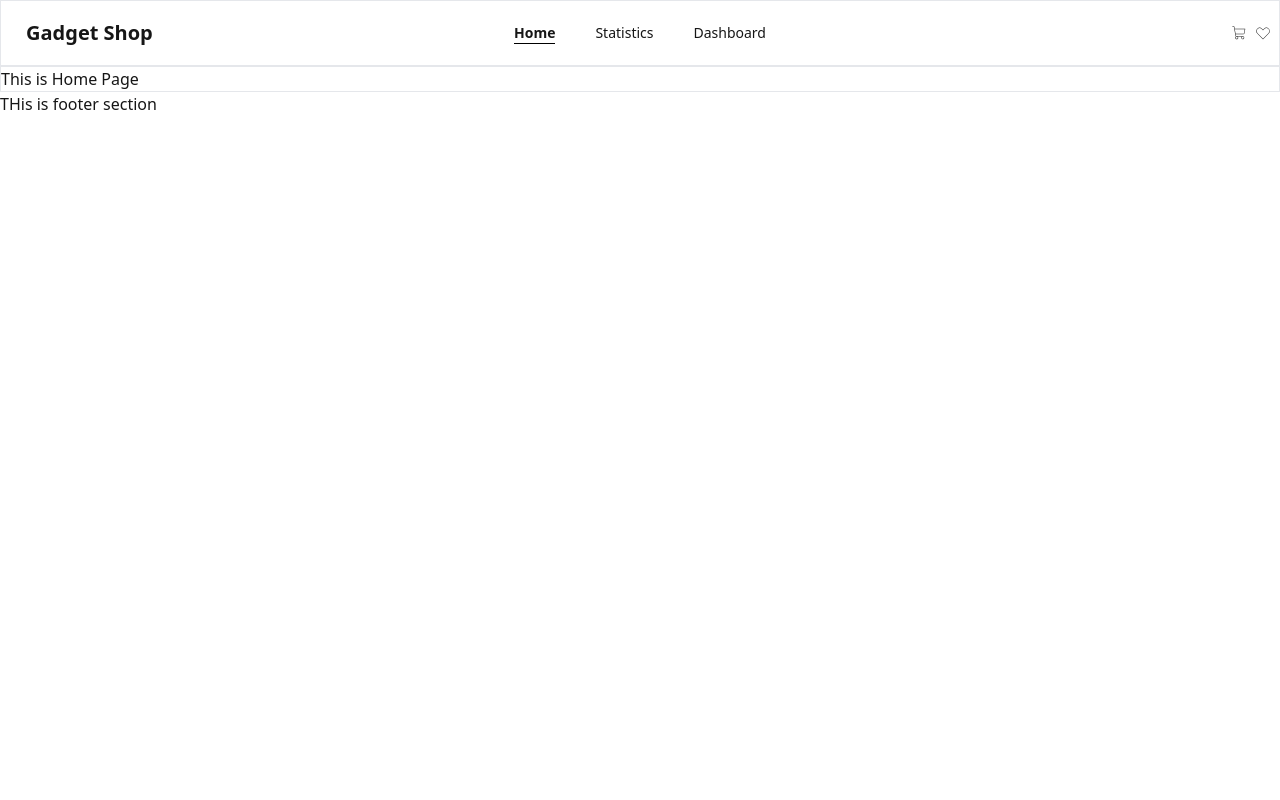
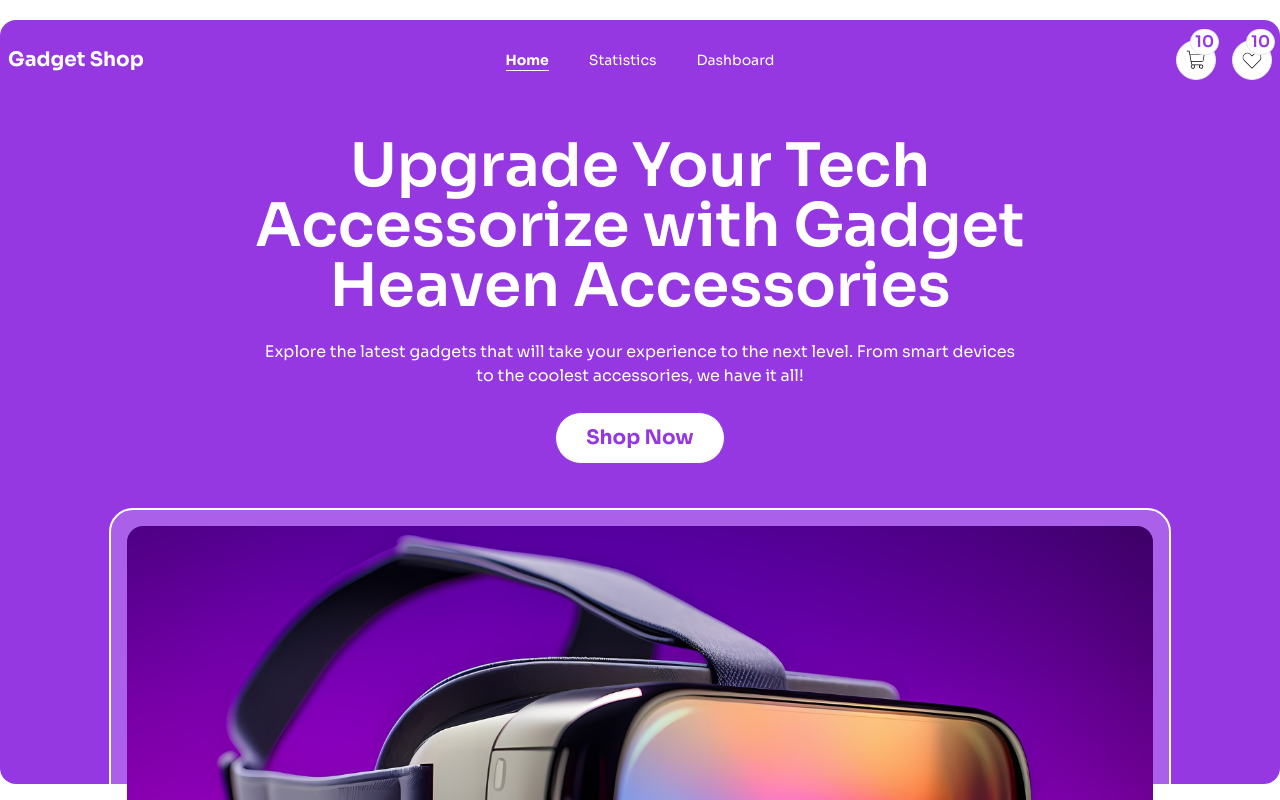
Before and after one commit to programming-hero-web-course-4/b10a8-gadget-heaven-abdullah107189, a React (Vite) app: page / in a window 1280 px wide. Shown: the top 800 px of the page. Built offline with nearby package versions, Linux system fonts and the light colour scheme.

Commit message:
added navbar section

```diff
--- a/src/Components/Banner/Banner.jsx
+++ b/src/Components/Banner/Banner.jsx
@@ -1,7 +1,17 @@
+import bgImage from '../../assets/banner.jpg'
 const Banner = () => {
     return (
-        <div>
-            <h1>This is banner section</h1>
+        <div className=''>
+            <div className="bgPink py-10 pb-[320px] relative -top-1 rounded-b-2xl">
+                <div className="w-3/4 mx-auto space-y-6 text-center text-white">
+                    <h1 className="text-6xl font-semibold">Upgrade Your Tech Accessorize with Gadget Heaven Accessories</h1>
+                    <p className="w-4/5 mx-auto">Explore the latest gadgets that will take your experience to the next level. From smart devices to the coolest accessories, we have it all!</p>
+                    <button className="pinkOutletBtn">Shop Now</button>
+                </div>
+            </div>
+            <div className='w-[1062px] h-[563px] mx-auto p-4 rounded-3xl bg-white/20 border-2 border-white relative -top-[280px]'>
+                <img className='w-full h-full object-cover rounded-2xl' src={bgImage} alt="" />
+            </div>
         </div>
     );
 };
--- a/src/Components/Navbar/Navbar.css
+++ b/src/Components/Navbar/Navbar.css
@@ -1,4 +1,4 @@
 .active {
-    border-bottom: 1px solid black;
+    border-bottom: 1px solid white;
     font-weight: 700;
 }
--- a/src/Components/Navbar/Navbar.jsx
+++ b/src/Components/Navbar/Navbar.jsx
@@ -1,16 +1,25 @@
 import { PiHeartStraightThin, PiShoppingCartThin } from "react-icons/pi";
-import { NavLink } from "react-router-dom";
+import { NavLink, useLocation } from "react-router-dom";
 import './Navbar.css'
+import { useEffect, useState } from "react";
 const Navbar = () => {
+    const [nowLocation, setNowLocation] = useState('/')
+    const location = useLocation()
+    useEffect(() => {
+        setNowLocation(location.pathname)
+    }, [location.pathname])
+
+    // nav bar category
     const li =
         <div className="flex gap-10">
             <NavLink className={({ isActive }) => isActive ? "active" : ""} to={'/'}>Home</NavLink>
-            <NavLink className={({ isActive }) => isActive ? "active" : ""} to={'/statistics'}>Statistics</NavLink>
-            <NavLink className={({ isActive }) => isActive ? "active" : ""} to={'/dashboard'}>Dashboard</NavLink>
+            <NavLink className={({ isActive }) => isActive ? `${nowLocation === '/' ? '' : 'bg-white border-b !border-black'} active` : ""} to={'/statistics'}>Statistics</NavLink>
+            <NavLink className={({ isActive }) => isActive ? `${nowLocation === '/' ? '' : 'bg-white border-b !border-black'} active` : ""} to={'/dashboard'}>Dashboard</NavLink>
         </div>
     return (
-        <div className="">
-            <div className="navbar bg-base-100 max-w-[1440px] mx-auto border">
+        <div className={`${nowLocation === '/' ? ' mt-5' : 'bg-white'}`}>
+            {/* <div className="mt-5"> */}
+            < div className={`${nowLocation === '/' ? 'bgPink text-white rounded-t-2xl' : 'bg-white'} py-5 px-2 navbar bg-base-100 max-w-[1440px] mx-auto`} >
                 <div className="navbar-start">
                     <div className="dropdown">
                         <div tabIndex={0} role="button" className="btn btn-ghost lg:hidden">
@@ -33,7 +42,7 @@ const Navbar = () => {
                             {li}
                         </ul>
                     </div>
-                    <a className="btn btn-ghost text-xl">Gadget Shop</a>
+                    <a href="/" className="font-bold text-xl">Gadget Shop</a>
                 </div>
                 <div className="navbar-center hidden lg:flex">
                     <ul className="menu menu-horizontal px-1">
@@ -41,14 +50,24 @@ const Navbar = () => {
                     </ul>
                 </div>
                 <div className="navbar-end">
-                    <div className="flex gap-2">
-                        <button><PiShoppingCartThin /></button>
-                        <button><PiHeartStraightThin /></button>
+                    <div className="flex gap-4">
+                        <button className="relative w-10 h-10 p-2 px-2 bg-white border rounded-full  text-black ">
+                            <PiShoppingCartThin className="w-full h-full z-20"></PiShoppingCartThin>
+                            <div className={`absolute -top-3 -right-1 ${nowLocation === '/' ? 'bg-white pink border' : 'border'} rounded-full`}>
+                                <span className=" font-semibold p-1">10</span>
+                            </div>
+                        </button>
+                        <button className="relative w-10 h-10 p-2 px-2 bg-white border rounded-full  text-black ">
+                            <PiHeartStraightThin className="w-full h-full"></PiHeartStraightThin>
+                            <div className={`absolute -top-3 -right-1 ${nowLocation === '/' ? 'bg-white  pink border' : 'border'} rounded-full`}>
+                                <span className=" font-semibold p-1">10</span>
+                            </div>
+                        </button>
                     </div>
                 </div>
-            </div>
+            </div >
 
-        </div>
+        </div >
     );
 };
 
--- a/src/MainLayout/Main.jsx
+++ b/src/MainLayout/Main.jsx
@@ -3,9 +3,9 @@ import Footer from "../Components/Footer/Footer";
 import Navbar from "../Components/Navbar/Navbar";
 const Main = () => {
     return (
-        <div className=" ">
+        <div className="sora-font">
             <Navbar></Navbar>
-            <div className="max-w-[1440px] mx-auto border">
+            <div className="max-w-[1440px] mx-auto">
                 <Outlet></Outlet>
             </div>
             <Footer></Footer>
--- a/src/Pages/Home/Home.jsx
+++ b/src/Pages/Home/Home.jsx
@@ -1,7 +1,9 @@
+import Banner from "../../Components/Banner/Banner";
+
 const Home = () => {
     return (
         <div>
-            <h1>This is Home Page</h1>
+            <Banner></Banner>
         </div>
     );
 };
--- a/src/Pages/Statistics/Statistics.jsx
+++ b/src/Pages/Statistics/Statistics.jsx
@@ -1,6 +1,6 @@
 const Statistics = () => {
     return (
-        <div>
+        <div className="bgPink">
             <h1>Statistics section</h1>
         </div>
     );
--- a/src/index.css
+++ b/src/index.css
@@ -1,6 +1,18 @@
+@import url('https://fonts.googleapis.com/css2?family=Sora:wght@100..800&display=swap');
 @tailwind base;
 @tailwind components;
 @tailwind utilities;
+
+.sora-font {
+  font-family: "Sora", sans-serif;
+  font-optical-sizing: auto;
+}
+
+body {
+  box-sizing: border-box;
+  margin: 0;
+  padding: 0;
+}
 
 @layer utilities {
   .pink {
@@ -10,4 +22,14 @@
   .bgPink {
     background-color: #9538E2;
   }
+
+  .pinkOutletBtn {
+    border: 1px solid #9538E2;
+    border-radius: 32px;
+    background-color: white;
+    color: #9538E2;
+    font-size: 20px;
+    font-weight: 700;
+    padding: 10px 30px 10px 30px;
+  }
 }
--- a/tailwind.config.js
+++ b/tailwind.config.js
@@ -12,7 +12,7 @@ export default {
     daisyui,
   ],
   daisyui: {
-    themes: ["pastel",],
+    themes: ["light",],
   },
 
 }
```
